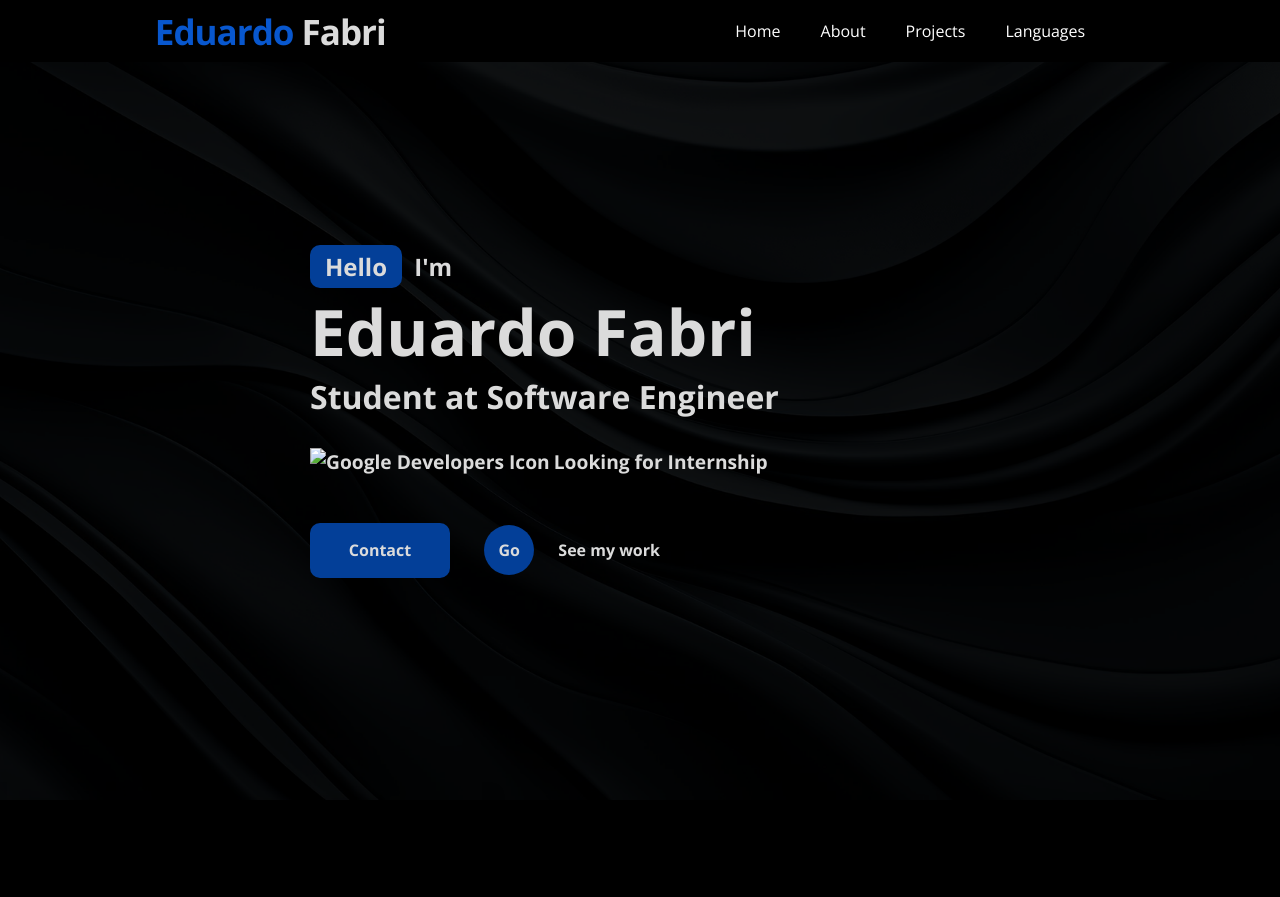
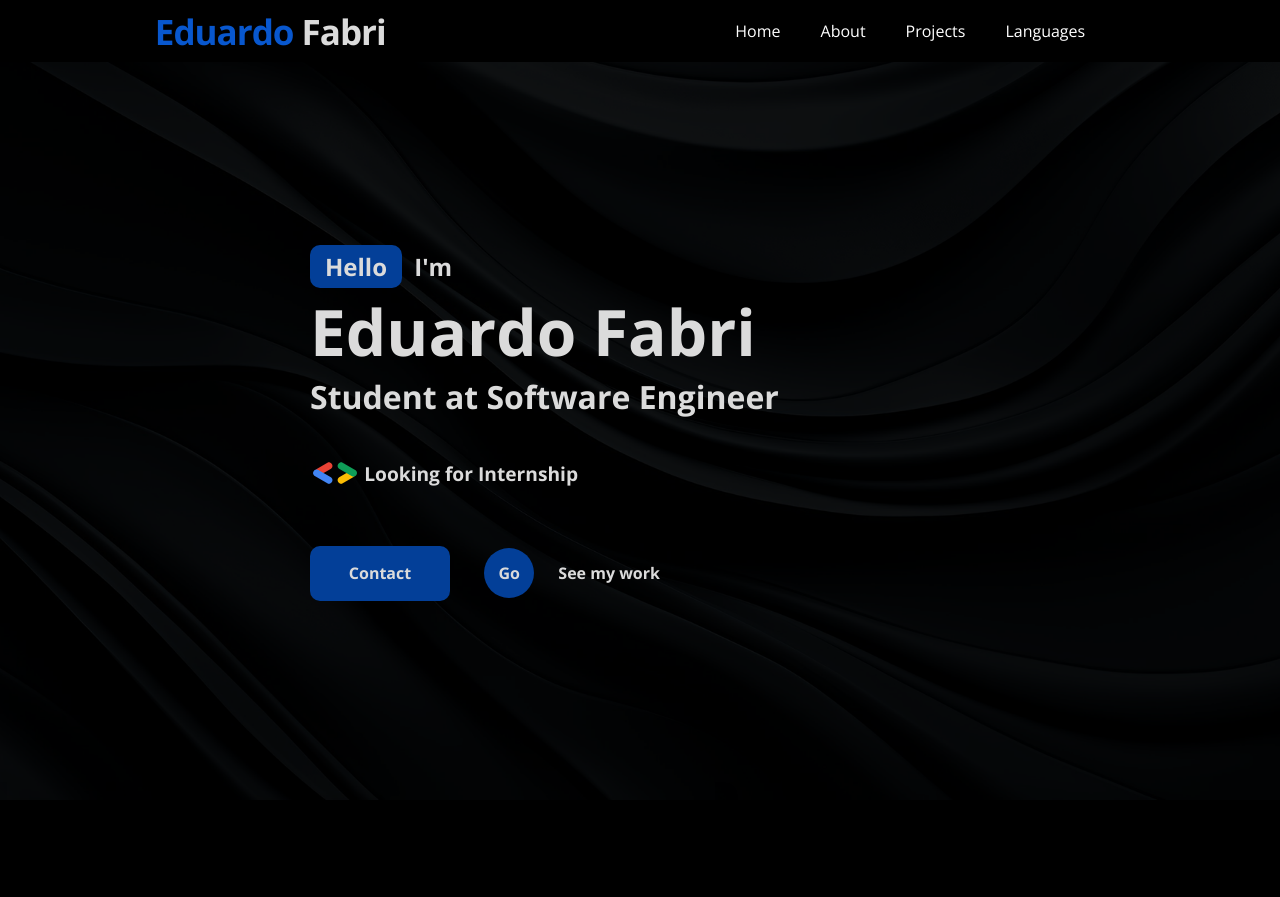
Before and after one commit to eduardofabrii/fabri, a plain HTML site: page index.html in a window 1280 px wide. Shown: the top 897 px of the page. Drawn offline with nearby package versions, Linux system fonts and the light colour scheme; files that its build step writes are made by us from their sources; files whose address does not match are found by name.

Commit message:
Update index.html

```diff
--- a/index.html
+++ b/index.html
@@ -4,12 +4,12 @@
     <meta charset="UTF-8">
     <meta name="viewport" content="width=device-width, initial-scale=1.0">
     <title>Eduardo Fabri</title>
-    <link rel="stylesheet" href="../site-eduardofabri/styles/main.css">
-    <link rel="stylesheet" href="../site-eduardofabri/styles/animations.css">
-    <link rel="stylesheet" href="../site-eduardofabri/styles/mediaqueries.css">
-    <link rel="stylesheet" href="../site-eduardofabri/styles/hovers.css">
+    <link rel="stylesheet" href="../fabri/styles/main.css"">
+    <link rel="stylesheet" href="../fabri/styles/animations.css">
+    <link rel="stylesheet" href="../fabri/styles/mediaqueries.css">
+    <link rel="stylesheet" href="../fabri/styles/hovers.css">
     <link type="image/png" sizes="32x32" rel="icon" href="images/e_fav.png">
-    <script src="../site-eduardofabri/scripts/scripts.js" defer></script>
+    <script src="../fabri/scripts/scripts.js" defer></script>
 </head>
 <body>
     <div class="container">
@@ -29,7 +29,7 @@
                     <span class="two">I'm </span>
                     <h1>Eduardo Fabri</h1>
                     <p>Student at Software Engineer</p>
-                    <img class="icondevelopers" src="../site-eduardofabri/images/developers_icon.png" alt="Google Developers Icon">
+                    <img class="icondevelopers" src="../fabri/images/developers_icon.png" alt="Google Developers Icon">
                     <span class="icondevelopers">Looking for Internship<br></span>
                     <a href="https://wa.me/47992792189" target="_blank"><span class="three">Contact</span></a>
                     <a href="#projects"><span class="four">Go</span></a>
@@ -38,7 +38,7 @@
             </section>
             <section class="firstsection" id="about">
                 <div class="eduardophoto">
-                    <img src="../site-eduardofabri/images/me_eduardo.png" alt="Foto Eduardo Fabri">
+                    <img src="../fabri/images/me_eduardo.png" alt="Foto Eduardo Fabri">
                 </div>
                 <div class="textme">
                     <h2>About Me</h2>
@@ -88,7 +88,7 @@
 
             <section class="threesection" id="languages">
                 <div class="languages">
-                    <h2>Languages</h2>
+                    <h2>My Skills</h2>
                     <div class="ullanguages">
                         <div class="lang"><img src="images/sql.png" alt=""></div>
                         <div class="lang"><img src="images/python.png" alt=""></div>
```
